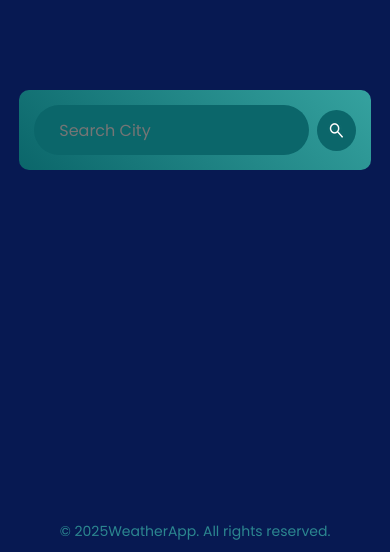
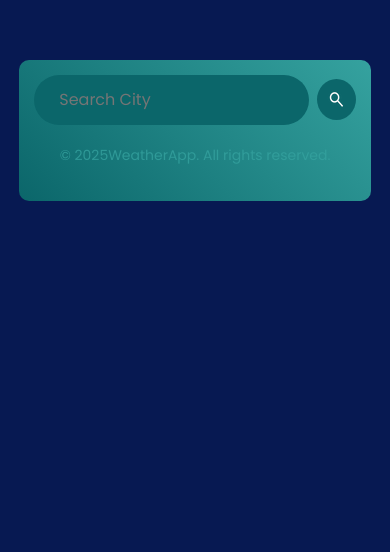
Before and after one commit to Wwweero/WeatherAppProject, a React (Vite) app: page / in a window 390 px wide. Shown: the part 292-844 px from the top of the page. Built offline with nearby package versions, Linux system fonts and the light colour scheme; no server answers.

Commit message:
Fixed footer

```diff
--- a/src/components/Weather.css
+++ b/src/components/Weather.css
@@ -150,4 +150,14 @@
         width: 40px;
         padding: 10px;
     }
+
+    .footer{
+        margin-top: 20px;
+        position:relative;
+        padding: 10px;
+        font-size: 14px;
+        text-align: center;
+        color: #35A29F;
+        opacity: 0.8;
+    }
 }
```
